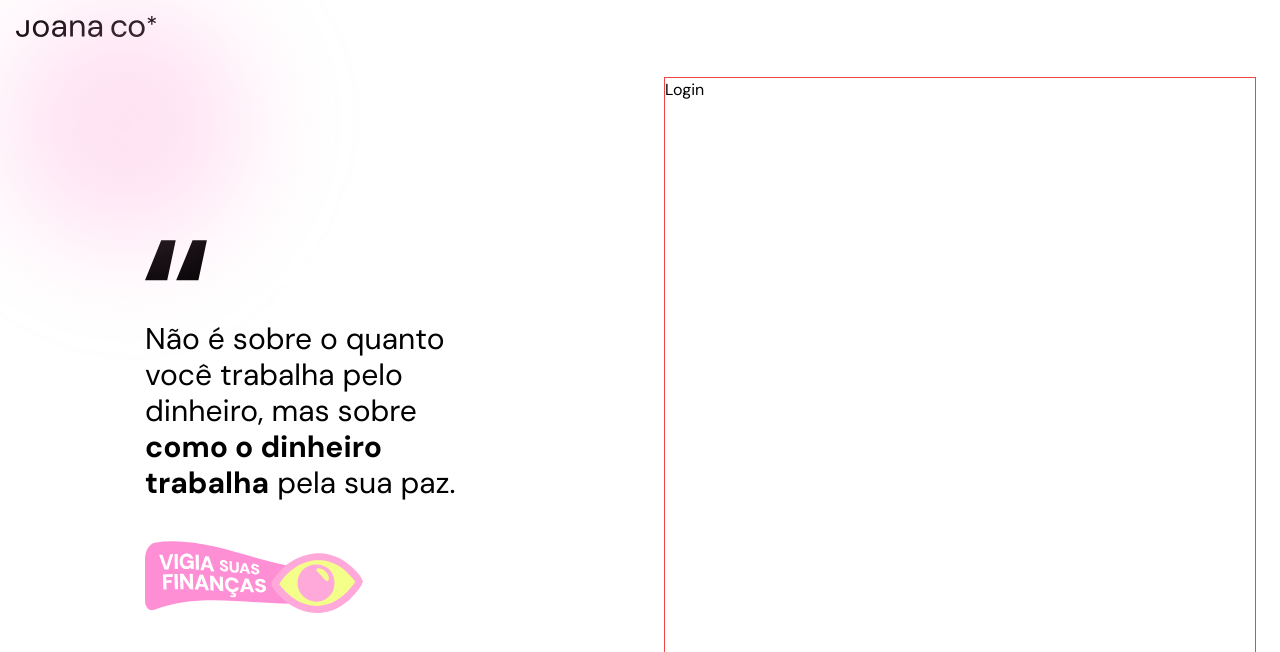
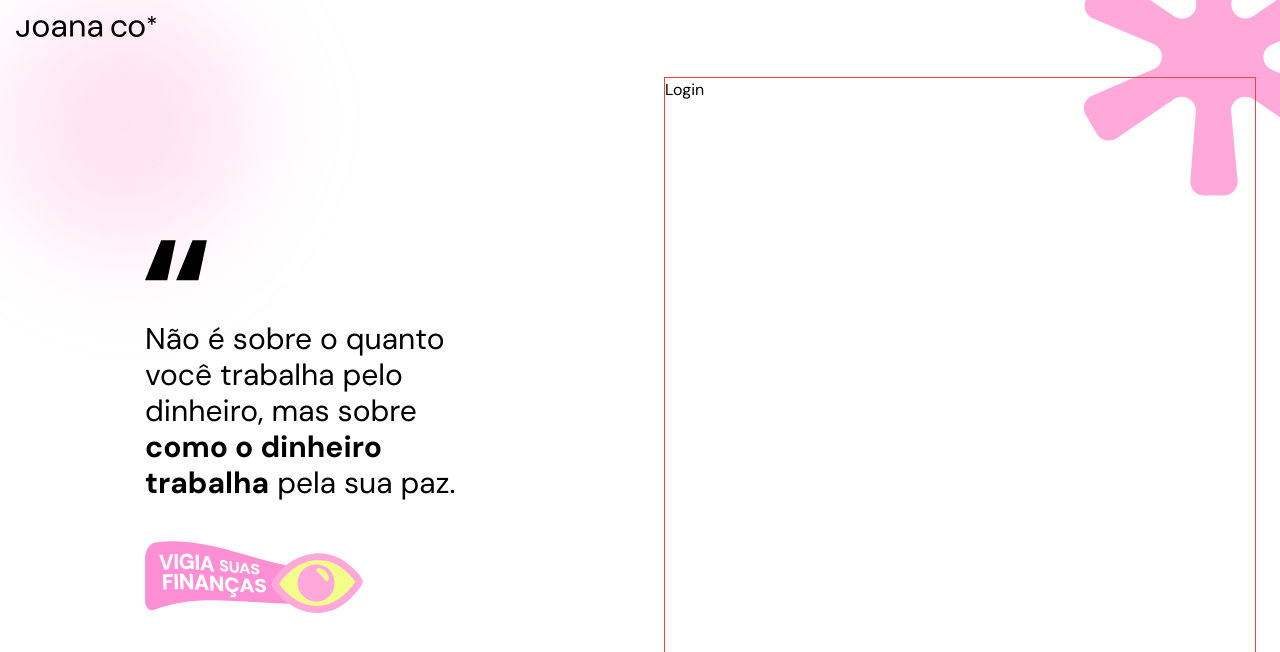
Before and after one commit to JoaoFPessoa/joana-co, a Next.js app: page /login in a window 1280 px wide. Shown: the top 652 px of the page. Built offline with nearby package versions, Linux system fonts and the light colour scheme.

Commit message:
fixed login layout

```diff
--- a/app/(auth)/layout.tsx
+++ b/app/(auth)/layout.tsx
@@ -17,10 +17,21 @@ export default function Layout({
     <div
       className={`${dmSans.className} h-screen flex flex-col bg-gradient-to-br `}
     >
+      {/* right corner simble */}
+      <div className="overflow-hidden -z-10 right-0 absolute inset-0">
+        <div className="absolute -top-20 -right-16">
+          <Image
+            src={"/logos/simble-pink.svg"}
+            alt=""
+            width={260}
+            height={260}
+          />
+        </div>
+      </div>
       {/* Navbar */}
       <nav className="p-4 text-white flex items-center">
         {/* blurred pink */}
-        <div className="absolute top-0 left-0 bg-[#ffa9da52] w-[250px] h-[250px] rounded-full rotate-[32.46deg] blur-[50px]" />
+        <div className="absolute -z-10 top-0 left-0 bg-[#ffa9da52] w-[250px] h-[250px] rounded-full rotate-[32.46deg] blur-[50px]" />
         {/* logo */}
         <Link href="/">
           <Image
@@ -33,9 +44,9 @@ export default function Layout({
       </nav>
 
       {/* Main content */}
-      <div className="flex flex-1 overflow-hidden">
+      <div className="flex flex-1 ">
         {/* Left section */}
-        <div className="w-1/2  flex  items-center justify-center">
+        <div className="w-1/2  flex   items-center justify-center">
           <div className="flex flex-col max-w-[350px] gap-10">
             <Image
               src={"/login-assets/aspas.svg"}
@@ -58,7 +69,7 @@ export default function Layout({
         </div>
 
         {/* Right section (children) */}
-        <div className="w-1/2 p-6  flex flex-col items-center justify-center">
+        <div className="w-1/2 p-6   flex flex-col items-center justify-center">
           {children}
         </div>
       </div>
```
